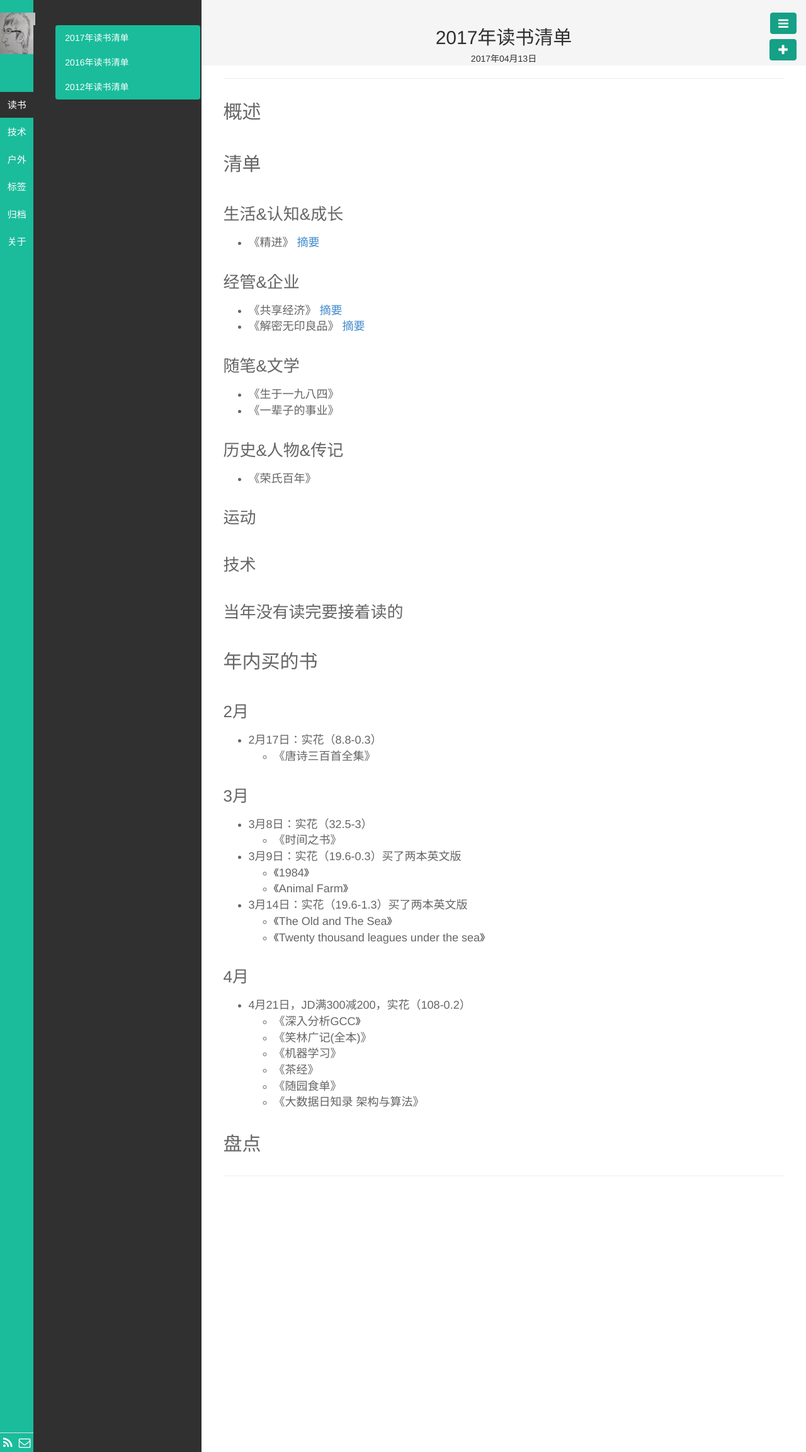
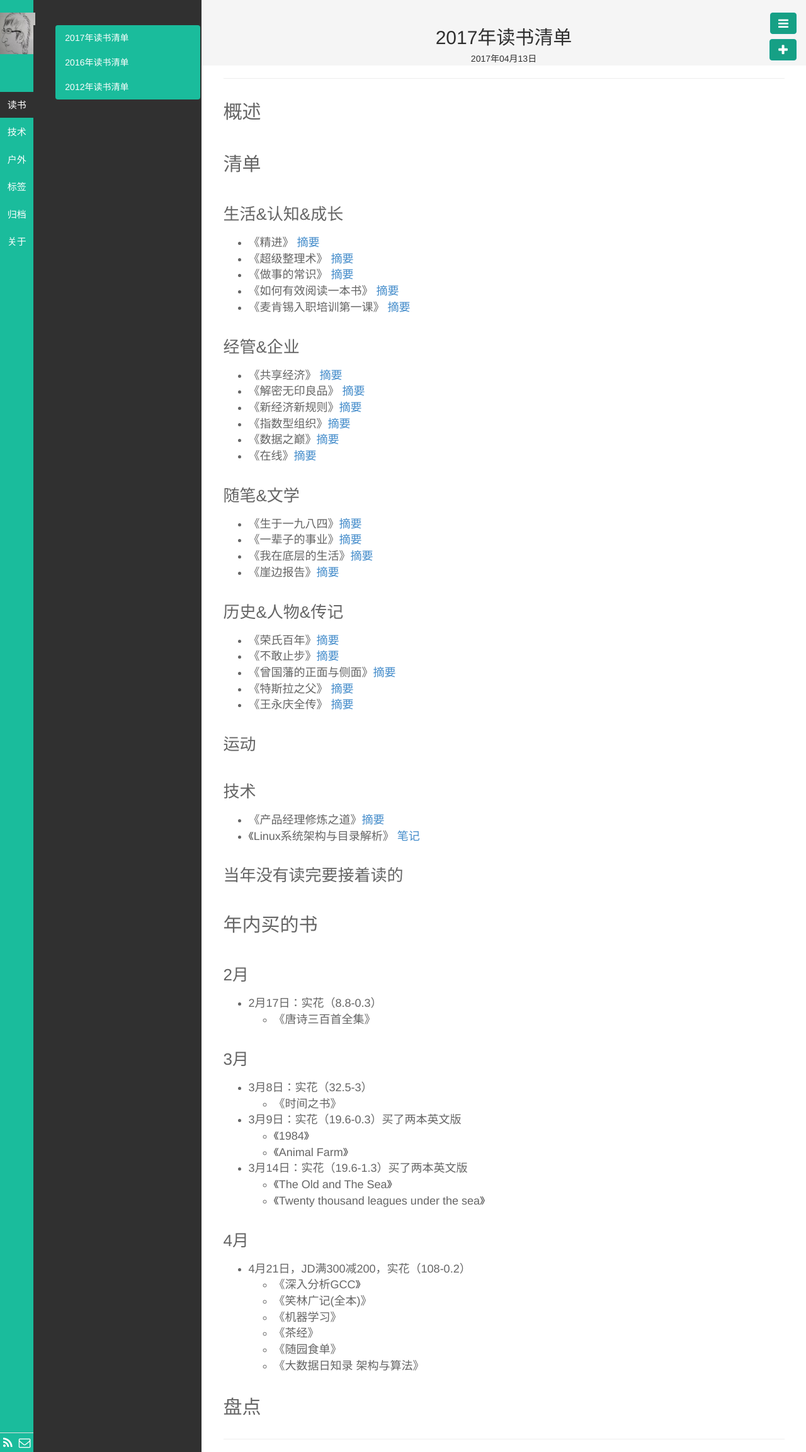
Before and after one commit to wolflion/blog, a Jekyll site: the page built from _posts/读书/2017-04-13-book-list-2017.md, in a window 1280 px wide. Shown: the whole page at 63% size. Built offline with Jekyll 4.4.1, drawn with Linux system fonts in a browser that asks for light colours; Markdown is read by kramdown in place of the engine named in the settings.

Commit message:
update 2017booklist-0427
update 2017booklist-0427

```diff
--- a/_posts/读书/2017-04-13-book-list-2017.md
+++ b/_posts/读书/2017-04-13-book-list-2017.md
@@ -12,24 +12,38 @@ description:
 ##  清单
 ###  生活&认知&成长
 + 《精进》 [摘要](http://www.jianshu.com/p/56037d28c0e8)
++ 《超级整理术》 [摘要](http://www.jianshu.com/p/c781ba6def89)
++ 《做事的常识》 [摘要](http://www.jianshu.com/p/2525ae100b72)
++ 《如何有效阅读一本书》 [摘要](http://www.jianshu.com/p/231372c11a12)
++ 《麦肯锡入职培训第一课》 [摘要](http://www.jianshu.com/p/07b09e53a28d)
 
 ###  经管&企业
-+ 《共享经济》 [摘要]()
-+ 《解密无印良品》 [摘要]()
++ 《共享经济》 [摘要](http://www.jianshu.com/p/a42b72f1beb7)
++ 《解密无印良品》 [摘要](http://www.jianshu.com/p/f498b003ecde)
++ 《新经济新规则》[摘要](http://www.jianshu.com/p/ece2b7531bff)
++ 《指数型组织》[摘要](http://www.jianshu.com/p/0f9c1c0b32ec)
++ 《数据之巅》[摘要](http://www.jianshu.com/p/a69a9927005f)
++ 《在线》[摘要](http://www.jianshu.com/p/dd50f5b31bc7)
 
 ###  随笔&文学
-+ 《生于一九八四》
-+ 《一辈子的事业》
-
++ 《生于一九八四》[摘要](http://www.jianshu.com/p/93d2f4265e7d)
++ 《一辈子的事业》[摘要](http://www.jianshu.com/p/7ef7f82833dc)
++ 《我在底层的生活》[摘要](http://www.jianshu.com/p/d8eda3f98a87)
++ 《崖边报告》[摘要](http://www.jianshu.com/p/7691d4d6a4e6)
 
 ###  历史&人物&传记
-+ 《荣氏百年》
-
++ 《荣氏百年》[摘要](http://www.jianshu.com/p/d18117510646)
++ 《不敢止步》[摘要](http://www.jianshu.com/p/3971538054f6)
++ 《曾国藩的正面与侧面》[摘要](http://www.jianshu.com/p/6e4a96beece0)
++ 《特斯拉之父》 [摘要](http://www.jianshu.com/p/7aed66ee15bc)
++ 《王永庆全传》 [摘要](http://www.jianshu.com/p/a0324436902b)
 
 ###  运动
 
 
 ###  技术
++ 《产品经理修炼之道》[摘要](http://www.jianshu.com/p/6230c4ff9a45)
++ 《Linux系统架构与目录解析》 [笔记](http://lionelshen.cn/2017/05/06/Linux-Arch-Dir.html)
 
 
 ###  当年没有读完要接着读的
```
